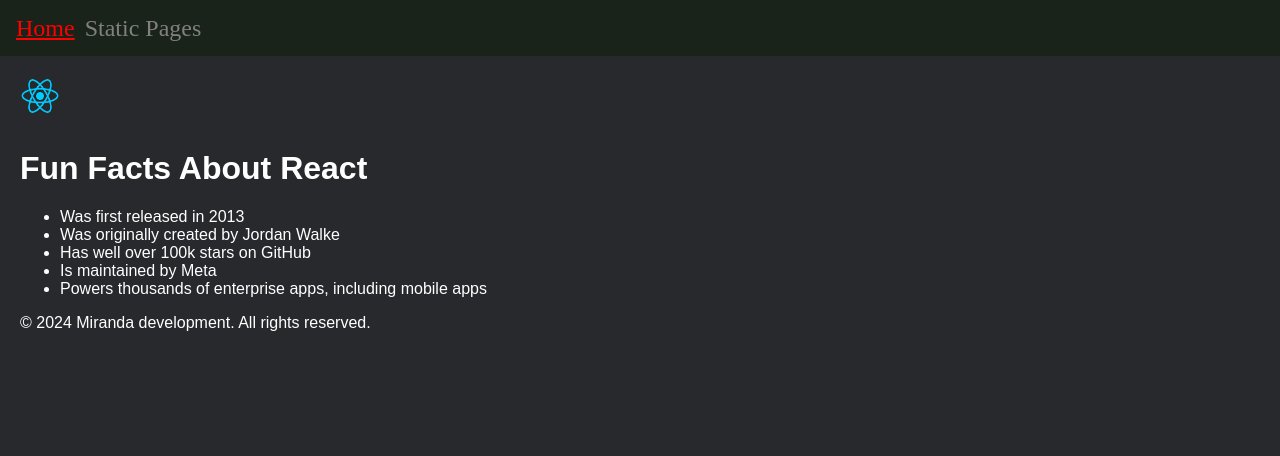
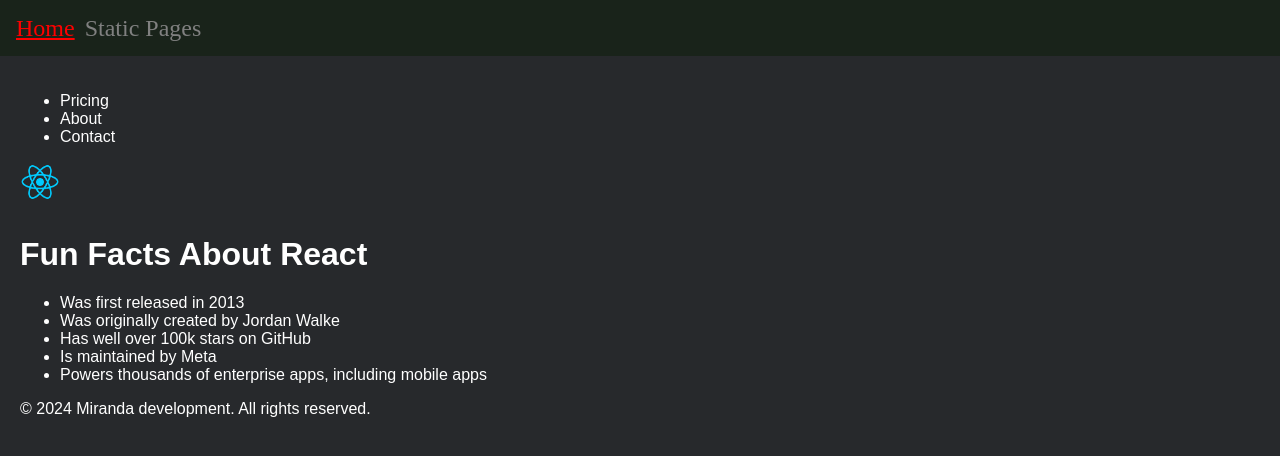
Before and after one commit to CMBVT2023/scrimba-learn-react-course, a React (Vite) app: page /staticPages in a window 1280 px wide. Shown: the top 456 px of the page. Built offline with nearby package versions, Linux system fonts and the light colour scheme.

Commit message:
Added a project specific navbar to the static pages project

```diff
--- /dev/null
+++ b/src/StaticPagesProject/NavBar.jsx
@@ -0,0 +1,11 @@
+export function NavBar() {
+    return (
+        <nav>
+            <ul>
+                <li>Pricing</li>
+                <li>About</li>
+                <li>Contact</li>
+            </ul>
+        </nav>
+    )
+}
--- a/src/StaticPagesProject/StaticPages.jsx
+++ b/src/StaticPagesProject/StaticPages.jsx
@@ -1,3 +1,4 @@
+import { NavBar } from "./NavBar"
 import { Header } from "./Header"
 import { Page } from "./Page"
 import { Footer } from "./Footer"
@@ -23,6 +24,7 @@
 export function StaticPages() {
     return (
         <div className={styles.mainContainer}>
+            <NavBar />
             <Header styles={styles} />
             <Page />
             <Footer />
--- a/src/styles.css
+++ b/src/styles.css
@@ -7,4 +7,5 @@
 #root {
     height: 100vh;
     width: 100vw;
+    background-color: #3C3C3C;
 }
```
